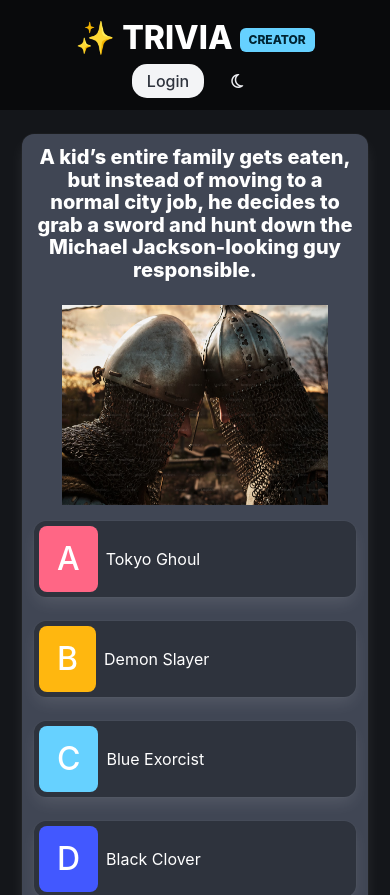
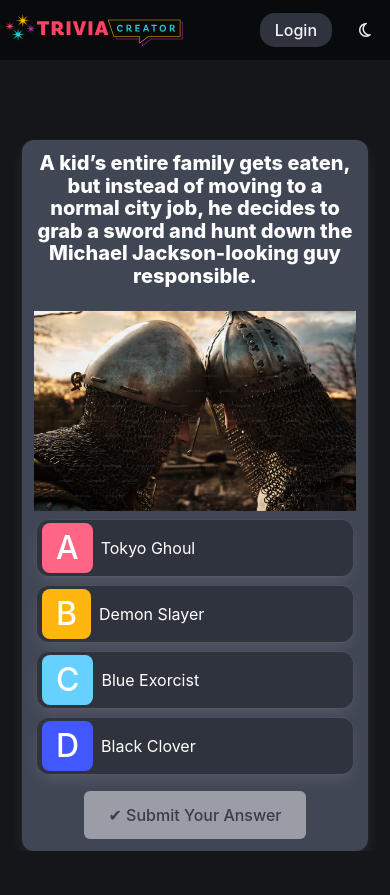
Before and after one commit to vm9036/trivia-creator-res, a plain HTML site: page index.html in a window 390 px wide. Shown: the top 895 px of the page. After the commit the page ends 851 px from the top, so only its background shows below. Drawn offline with nearby package versions, Linux system fonts and the light colour scheme.

Commit message:
index.html

```diff
--- a/index.html
+++ b/index.html
@@ -38,15 +38,50 @@
             box-shadow: none !important;
         }
 
+        .navbar-brand img {
+            width: 240px;
+            max-width: 100%;
+        }
+
+        .mainboxImg img {
+            width: 300px;
+            max-height: 200px;
+        }
+
+        @media screen and (max-width: 400px) {
+            .mainboxImg img {
+                width: 100%;
+                height: 200px;
+            }
+        }
+
         @media screen and (max-width: 767px) {
             .mainBox {
-                margin: 22px;
+                margin-inline: 22px;
+                margin-top: 80px;
                 max-width: 100%;
                 max-height: max-content;
             }
 
+            .navbar-brand img {
+                width: 180px;
+                max-width: 100%;
+            }
+
             .navbarMain {
-                flex-direction: column;
+                flex-wrap: wrap;
+            }
+
+            .customBox {
+                padding: 3px 5px !important;
+            }
+
+            .customButton {
+                padding: 1px 14px !important;
+            }
+
+            .column {
+                padding: 5px 15px !important;
             }
         }
 
@@ -61,13 +96,14 @@
 
 <body>
     <nav
-        class="navbar has-background-black p-3 is-flex is-align-items-center is-justify-content-space-between navbarMain shadow">
+        class="navbar has-background-black is-flex p-1 is-align-items-center is-justify-content-space-between navbarMain shadow">
         <div class="navbar-brand is-flex is-align-items-center">
-            <h1 class="title has-text-white">✨ TRIVIA <span class="tag is-info">CREATOR</span></h1>
+            <img src="/assets/images/triviacreator-logo.svg" alt="logo">
+            <!-- <h1 class="title has-text-white">✨ TRIVIA <span class="tag is-info">CREATOR</span></h1> -->
         </div>
-        <div class="navbar-end">
+        <div class="navbar-end ">
             <div class="buttons">
-                <button class="button is-light loginBtn">Login</button>
+                <button class="button is-dark loginBtn">Login</button>
                 <button class="button toggleBtn" id="theme-toggle">
                     <i id="theme-icon" class="fa-regular fa-sun"></i>
                 </button>
@@ -82,9 +118,8 @@
                 and hunt down the Michael Jackson-looking guy responsible.
             </p>
 
-            <div class="is-flex is-justify-content-center">
-                <img src="assets/images/premium_photo-1698238184346-30d7ba135959.avif" alt="Knights Fighting"
-                    class="image is-4by3" style="max-width: 300px;max-height: 200px;">
+            <div class="is-flex is-justify-content-center mainboxImg">
+                <img src="/assets/images/premium_photo-1698238184346-30d7ba135959.avif" alt="Knights Fighting">
             </div>
 
             <div class="columns is-multiline mt-1 is-tablet">
@@ -131,6 +166,7 @@
         document.addEventListener("DOMContentLoaded", function () {
             const toggleButton = document.getElementById("theme-toggle");
             const themeIcon = document.getElementById("theme-icon");
+            const loginButton = document.querySelector(".loginBtn");
             const html = document.documentElement;
             const navbar = document.querySelector(".navbar");
             const title = document.querySelector(".title");
@@ -171,6 +207,10 @@
                 // Question Text
                 questionText.classList.toggle("has-text-white", theme === "dark");
                 questionText.classList.toggle("has-text-black", theme === "light");
+
+                // Login Button Theme Change
+                loginButton.classList.toggle("is-dark", theme === "dark");
+                loginButton.classList.toggle("is-light", theme === "light");
             }
 
             toggleButton.addEventListener("click", function () {
```
